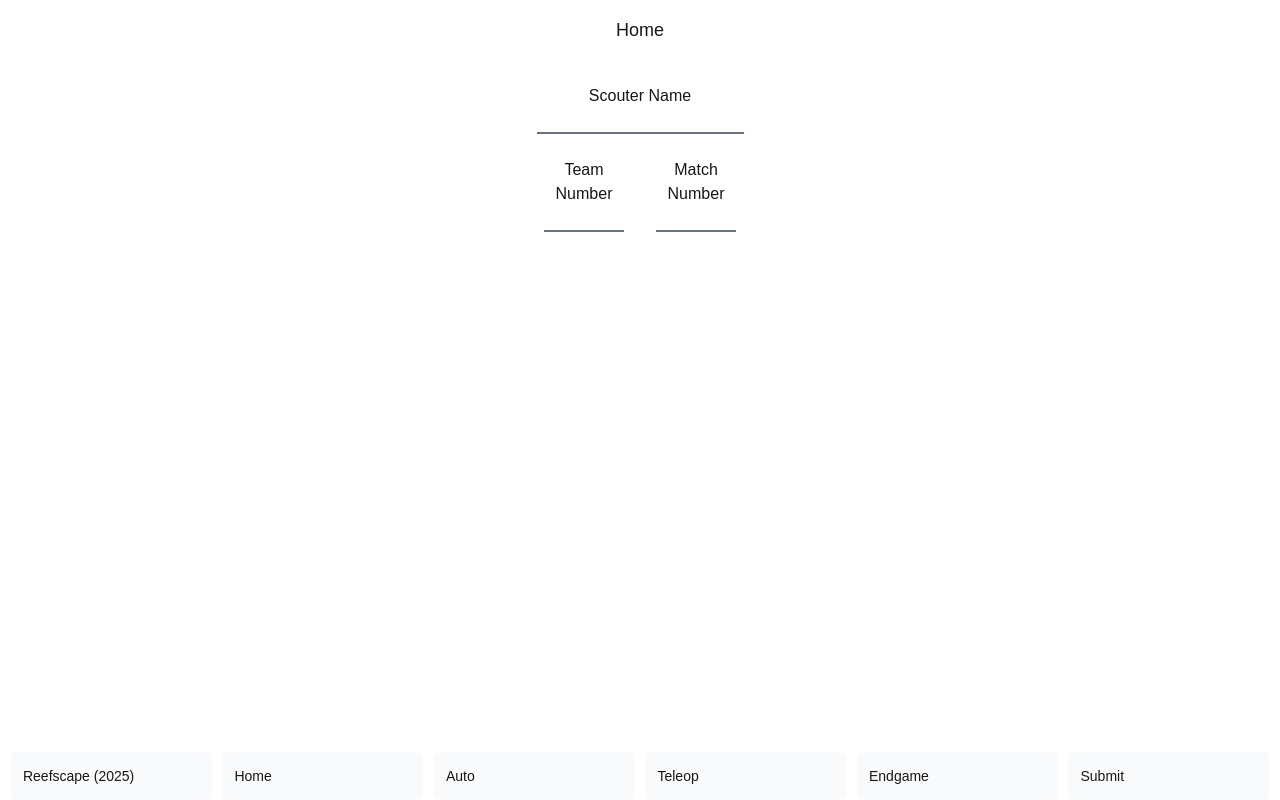
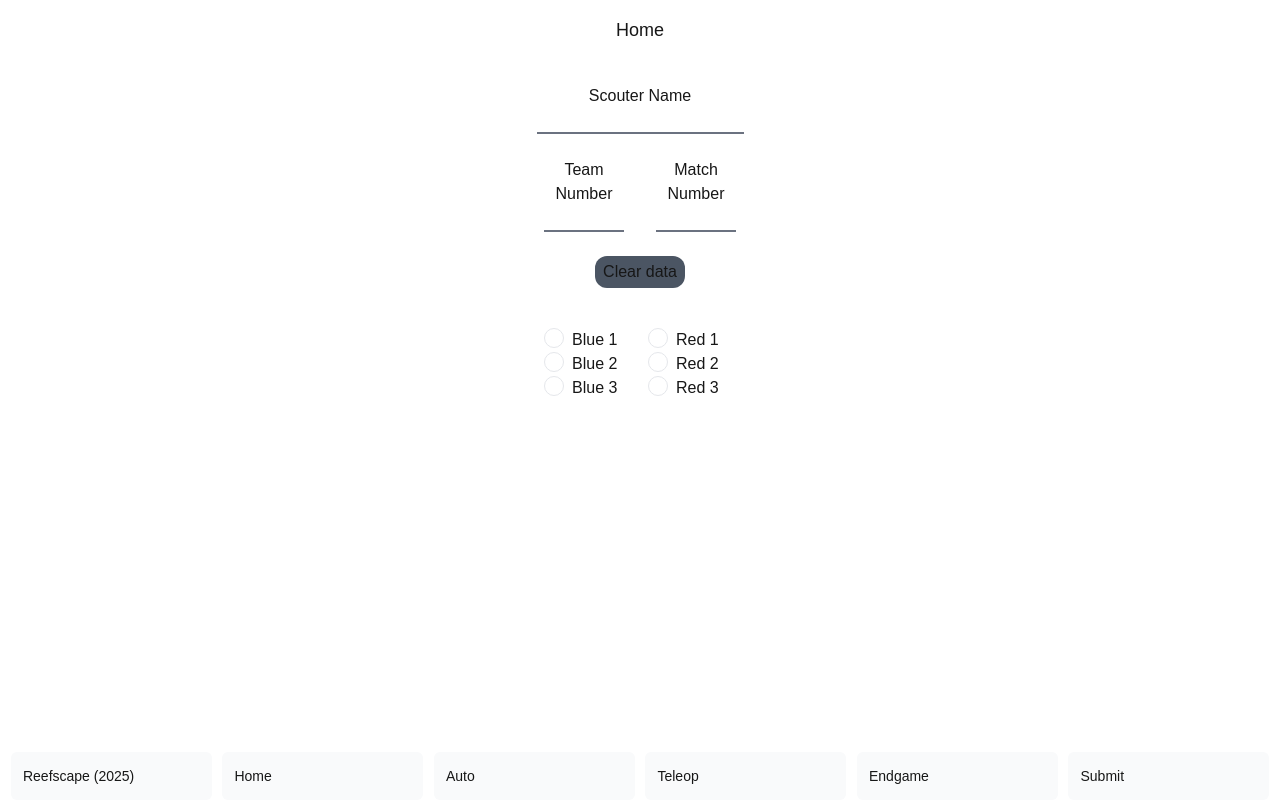
Before and after one commit to squareroot-of-false/scouting-app-865, a Next.js app: page / in a window 1280 px wide. Built offline with nearby package versions, Linux system fonts and the light colour scheme.

Commit message:
Add alliance selection, add RadioButton and Button components, add other stuff

```diff
--- a/app/2025/submit/page.tsx
+++ b/app/2025/submit/page.tsx
@@ -1,13 +1,20 @@
 'use client'
 
+import { AppContext } from "@/app/lib/context";
+import Button from "@/app/ui/Button";
+import TextField from "@/app/ui/TextField";
+import { useContext } from "react";
+
 export default function Page() {
+  const context = useContext(AppContext);
   return (
-    <div className="flex justify-center">
-      <div>
-        <p className="text-lg">Submit</p>
-      </div>
-      <div>
-
+		<div className="flex flex-col justify-center items-center">
+			<div className="flex flex-col m-4 w-full justify-center">
+				<p className="text-lg text-center">Submit</p>
+			</div>
+      <div className="flex flex-col m-4 w-min justify-center">
+        <TextField label="Commentary" inputName="submit-commentary" className="m-2" defaultValue={context.commentary} onChange={e => context.commentary = e.target.value} />
+        <Button className="m-2">Submit</Button>
       </div>
     </div>
   );
--- a/app/lib/context.ts
+++ b/app/lib/context.ts
@@ -1,18 +1,24 @@
-import { AlliancePosition, Game } from "./types";
-import { createContext } from "react";
+import { AlliancePosition, Game, games } from "./types";
+import { createContext, useContext } from "react";
 
-export interface AppData {
-    game: Game,
-    scouterName: string,
-    team: string,
-    match: string,
-    position?: AlliancePosition
+export class AppData {
+    game: Game = Game._2025;
+    scouterName: string = "";
+    team: string = "";
+    match: string = "";
+    position: AlliancePosition = AlliancePosition.None;
+    commentary: string = "";
+
+    public toString(): string {
+        return `{\n\tgame: ${games[this.game].name}\n\tscouterName: ${this.scouterName}\n\tteam: ${this.team}\n\tmatch: ${this.match}\n\tposition: ${this.position}}`
+    }
+
+    public clear() {
+        this.position = AlliancePosition.None;
+        this.team = "";
+        this.match = "";
+        this.commentary = "";
+    }
 };
 
-export const AppContext = createContext<AppData>({
-    game: Game._2025,
-    scouterName: "",
-    team: "",
-    match: "",
-    position: undefined,
-})
+export const AppContext = createContext<AppData>(new AppData())
--- a/app/lib/sheets.ts
+++ b/app/lib/sheets.ts
@@ -61,7 +61,7 @@ export async function initSheets() {
     }
 }
 
-async function addRow(values: [][]) {
+async function addRow(values: any[]) {
     await sheets.spreadsheets.values.append({
         spreadsheetId,
         requestBody: {values}
@@ -69,5 +69,5 @@ async function addRow(values: [][]) {
 }
 
 export async function sendToSheets(context: AppData) {
-
+    addRow([context.scouterName, context.match, context.team, context.position, ])
 }
--- a/app/lib/types.ts
+++ b/app/lib/types.ts
@@ -2,11 +2,30 @@ export enum Game {
     _2025
 }
 
+// Information about different games
+export const games = {
+    [Game._2025]: {
+        name: "Reefscape (2025)",
+        // Defines NavBar buttons for this game
+        links: [
+            { name: 'Auto', href: '/2025/auto' },
+            { name: 'Teleop', href: '/2025/teleop' },
+            { name: 'Endgame', href: '/2025/endgame' },
+            { name: 'Submit', href: '/2025/submit' }
+        ],
+        field: {normal: '/2025/field.png', flipped: '/2025/field_flipped.png'}
+    }
+}
+
 export enum AlliancePosition {
-    Red1,
-    Red2,
-    Red3,
-    Blue1,
-    Blue2,
-    Blue3
+    None = "None",
+    Red1 = "Red 1",
+    Red2 = "Red 2",
+    Red3 = "Red 3",
+    Blue1 = "Blue 1",
+    Blue2 = "Blue 2",
+    Blue3 = "Blue 3"
 }
+
+export const RedPositions = [AlliancePosition.Red1, AlliancePosition.Red2, AlliancePosition.Red3];
+export const BluePositions = [AlliancePosition.Blue1, AlliancePosition.Blue2, AlliancePosition.Blue3];
--- a/app/page.tsx
+++ b/app/page.tsx
@@ -1,28 +1,65 @@
 'use client'
 
-import { useContext } from "react";
+import { useCallback, useContext, useState } from "react";
 import { AppContext } from "./lib/context";
 import TextField from "./ui/TextField";
+import { Field, Label, Radio, RadioGroup } from "@headlessui/react";
+import { AlliancePosition, BluePositions, RedPositions } from "./lib/types";
+import RadioButton from "./ui/RadioButton";
+import Button from "./ui/Button";
 
 export default function Page() {
 	const context = useContext(AppContext);
+
+	// in order to clear this page, these have to be tracked here too.
+	// the other pages re-render when you switch back to them after clearing, so it's not necessary on them.
+	const [team, setTeam] = useState(context.team);
+	const [match, setMatch] = useState(context.match);
+	const [position, setPosition] = useState(context.position);
+	const clearPage = () => {
+		setTeam("");
+		setMatch("");
+		setPosition(AlliancePosition.None);
+	};
 	return (
 		<div className="flex flex-col justify-center items-center">
 			<div className="flex flex-col m-4 w-full justify-center">
 				<p className="text-lg text-center">Home</p>
 			</div>
 			<div className="flex flex-col m-4 w-min items-center">
-        <TextField label="Scouter Name" inputName="scouter_name" defaultValue={context.scouterName} onChange={(e) => context.scouterName = e.target.value} className="p-2" />
+				<TextField label="Scouter Name" inputName="scouter-name" defaultValue={context.scouterName} onChange={(e) => context.scouterName = e.target.value} className="p-2" inputClassName="text-center" />
 				<div className="flex flex-row m-4">
-          <TextField label="Team Number" type="number" inputName="team_number" defaultValue={context.team} onChange={(e) => context.team = e.target.value} className="px-4" inputClassName="w-20 text-center" />
-          <TextField label="Match Number" type="number" inputName="match_number" defaultValue={context.match} onChange={(e) => context.match = e.target.value} className="px-4" inputClassName="w-20 text-center" />
+					<TextField label="Team Number" type="number" inputName="team-number" value={team} onChange={(e) => { context.team = e.target.value; setTeam(context.team) }} className="px-4" inputClassName="w-20 text-center" />
+					<TextField label="Match Number" type="number" inputName="match-number" value={match} onChange={(e) => { context.match = e.target.value; setMatch(context.match) }} className="px-4" inputClassName="w-20 text-center" />
 				</div>
+				<Button className="m-2" onClick={_ => {context.clear(); clearPage()}}>Clear data</Button>
+			</div>
+			<div className="flex flex-col m-4 w-full items-center">
+				<RadioGroup value={position} onChange={value => {context.position = value; setPosition(context.position)}} className="flex flex-row w-52">
+					<div className="flex flex-col items-right w-1/2">
+						{
+							// blue alliance buttons
+							BluePositions.map(pos => {
+								return (
+									<RadioButton label={pos.toString()} value={pos} keyName={`position-${pos}`} />
+								);
+							})
+						}
+					</div>
+					<div className="flex flex-col items-left w-1/2">
+						{
+							// red alliance buttons
+							RedPositions.map(pos => {
+								return (
+									<RadioButton label={pos.toString()} value={pos} keyName={`position-${pos}`} />
+								);
+							})
+						}
+					</div>
+				</RadioGroup>
 			</div>
 			<div>
-        {/* put position here */}
-      </div>
-      <div>
-        {/* put field here */}
+				{/* put field image here */}
 			</div>
 		</div>
 	);
--- /dev/null
+++ b/app/ui/Button.tsx
@@ -0,0 +1,16 @@
+'use client'
+
+import { Button as HeadlessButton } from "@headlessui/react";
+import { JSX, MouseEventHandler } from "react";
+
+type Props = {
+    children?: string | JSX.Element | JSX.Element[],
+    className?: string,
+    onClick?: MouseEventHandler<HTMLButtonElement>
+};
+
+export default function Button(props: Props) {
+    return (
+        <HeadlessButton className={`bg-gray-600 rounded-xl px-2 py-1 ${props.className}`} onClick={props.onClick}>{props.children}</HeadlessButton>
+    )
+}
--- /dev/null
+++ b/app/ui/RadioButton.tsx
@@ -0,0 +1,27 @@
+'use client'
+
+import { Field, Label, Radio } from "@headlessui/react";
+
+type Props = {
+    value: string,
+    keyName: string,
+    label: string,
+    radioClass?: string,
+    innerClass?: string,
+    labelClass?: string,
+    className?: string
+};
+
+export default function RadioButton(props: Props) {
+    return (
+        <Field key={props.keyName} className={`flex flex-row ${props.className}`}>
+            <Radio
+                value={props.value}
+                className={`group flex size-5 items-center justify-center rounded-full border bg-white data-[checked]:bg-blue-400 mx-2 ${props.radioClass}`}
+            >
+                <span className={`invisible size-2 rounded-full bg-white group-data-[checked]:visible ${props.innerClass}`} />
+            </Radio>
+            <Label className={props.labelClass}>{props.label}</Label>
+        </Field>
+    );
+}
--- a/app/ui/TextField.tsx
+++ b/app/ui/TextField.tsx
@@ -7,6 +7,7 @@ type Props = {
     children?: string | JSX.Element | JSX.Element[],
     inputName: string,
     label: string,
+    value?: string,
     defaultValue?: string,
     type?: "text" | "number",
     className?: string,
@@ -19,7 +20,7 @@ export default function TextField(props: Props) {
     return (
         <Field className={`flex flex-col justify-center w-min ${props.className}`}>
             <Label className={`text-center ${props.labelClassName}`}>{props.label}</Label>
-            <Input name={props.inputName} type={props.type} defaultValue={props.defaultValue} className={`border-b-2 border-b-gray-500 bg-transparent ${props.inputClassName}`} onChange={props.onChange}>
+            <Input name={props.inputName} type={props.type} value={props.value} defaultValue={props.defaultValue} className={`border-b-2 border-b-gray-500 bg-transparent ${props.inputClassName}`} onChange={props.onChange}>
                 {props.children}
             </Input>
         </Field>
```
Also changed, not shown: app/ui/NavBar.tsx (+3 -17 lines). Lines whose indentation alone changed are shown as unchanged.
